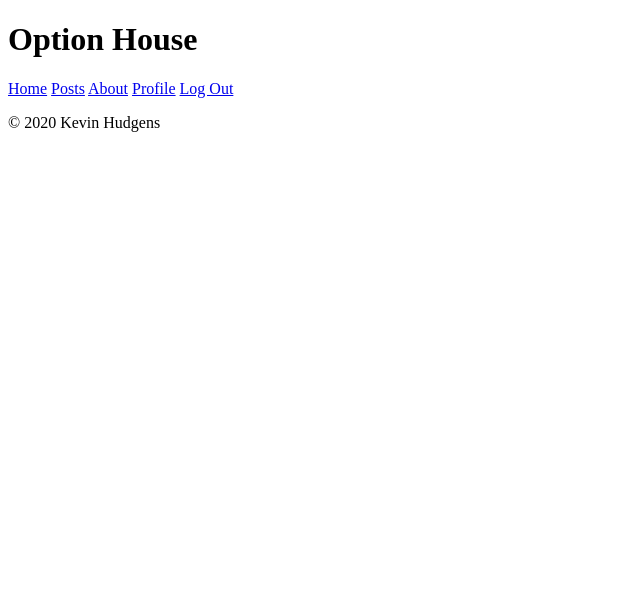
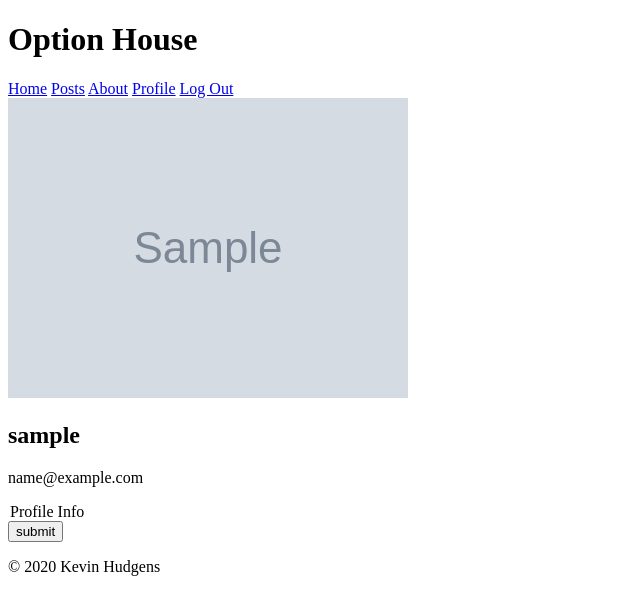
Before and after one commit to kghudgens/OptionHouse, a Django app: template User/templates/User/profile.html in a window 1280 px wide. Shown: the top 615 px of the page, without its empty margins (0-640 px from the left). Run offline with Django 3.2, Linux system fonts and the light colour scheme; the template is opened without the code that fills it: values that come from a table or form of the project are taken from there, others are empty; a user stored in the database is signed in; tables that the repository leaves empty hold one stand-in row (values such as "Sample post"); grey boxes marked "Sample" are stand-in pictures; some libraries are stand-ins or nearby versions.

Commit message:
added html for the profile user update forms

```diff
--- a/User/templates/User/profile.html
+++ b/User/templates/User/profile.html
@@ -2,5 +2,15 @@
 {% load crispy_forms_tags %}
 
 {%block content%}
+<img src="{{user.profile.image.url}}">
+<h2>{{user.username}}</h2>
+<p>{{user.email}}</p>
 
+<form method="POST" enctype="multipart/form-data">
+{%csrf_token%}
+<legend>Profile Info</legend>
+{{u_form | crispy}}
+{{p_form | crispy}}
+<input type="submit" value="submit">
+</form>
 {%endblock content%}
```
